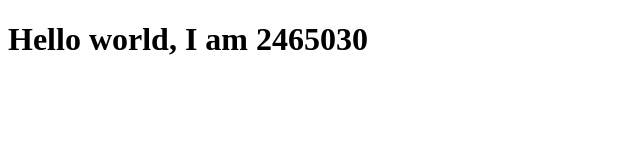
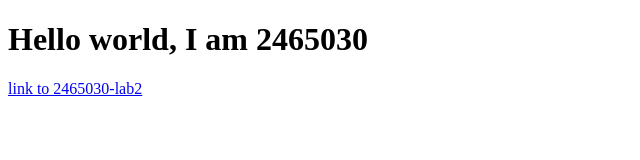
Before and after one commit to NkosinathiTshabalala/SDlab1-2465030, a plain HTML site: page index.html in a window 1280 px wide. Shown: the whole page, without its empty margins (0-640 px from the left). Drawn offline with Linux system fonts and the light colour scheme.

Commit message:
Update index.html

```diff
--- a/index.html
+++ b/index.html
@@ -5,5 +5,8 @@
 </head>
 <body>
     <h1>Hello world, I am 2465030</h1>
+
+<a href="2465030-lab2">link to  2465030-lab2</a>
+
 </body>
 </html>
```
